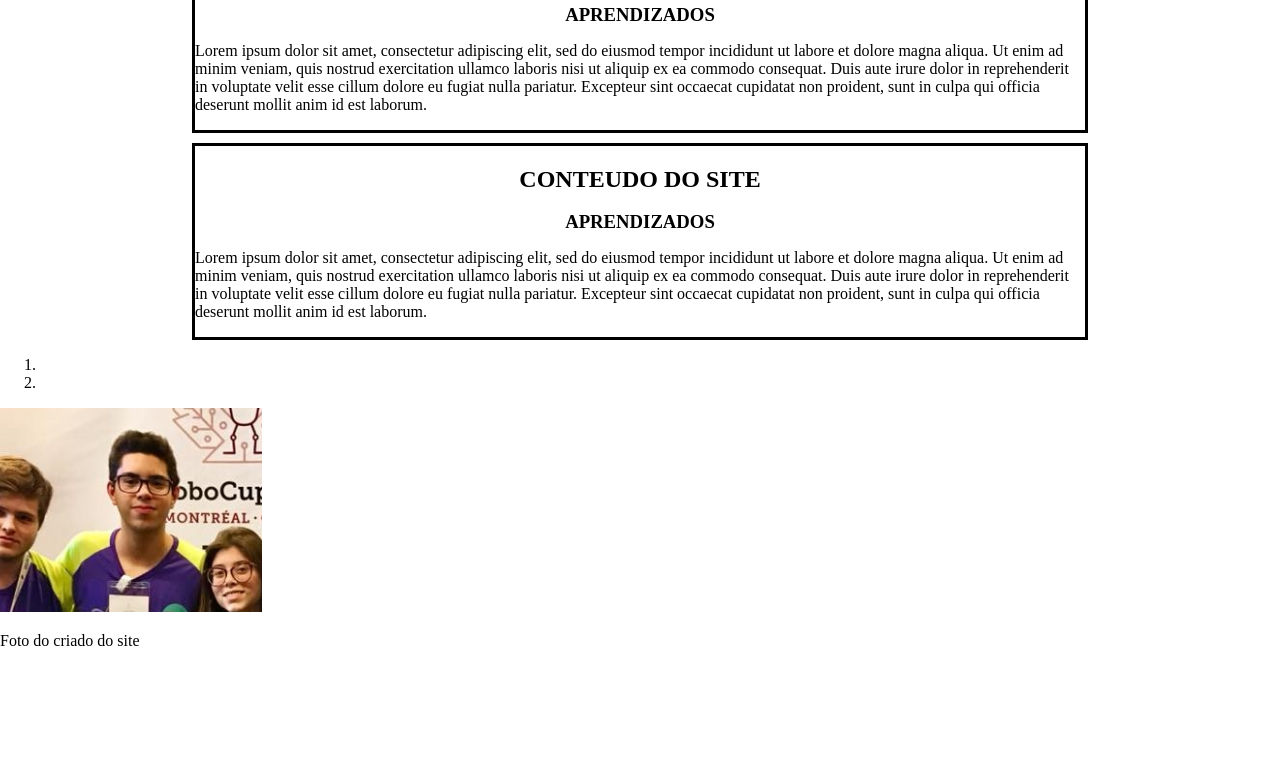
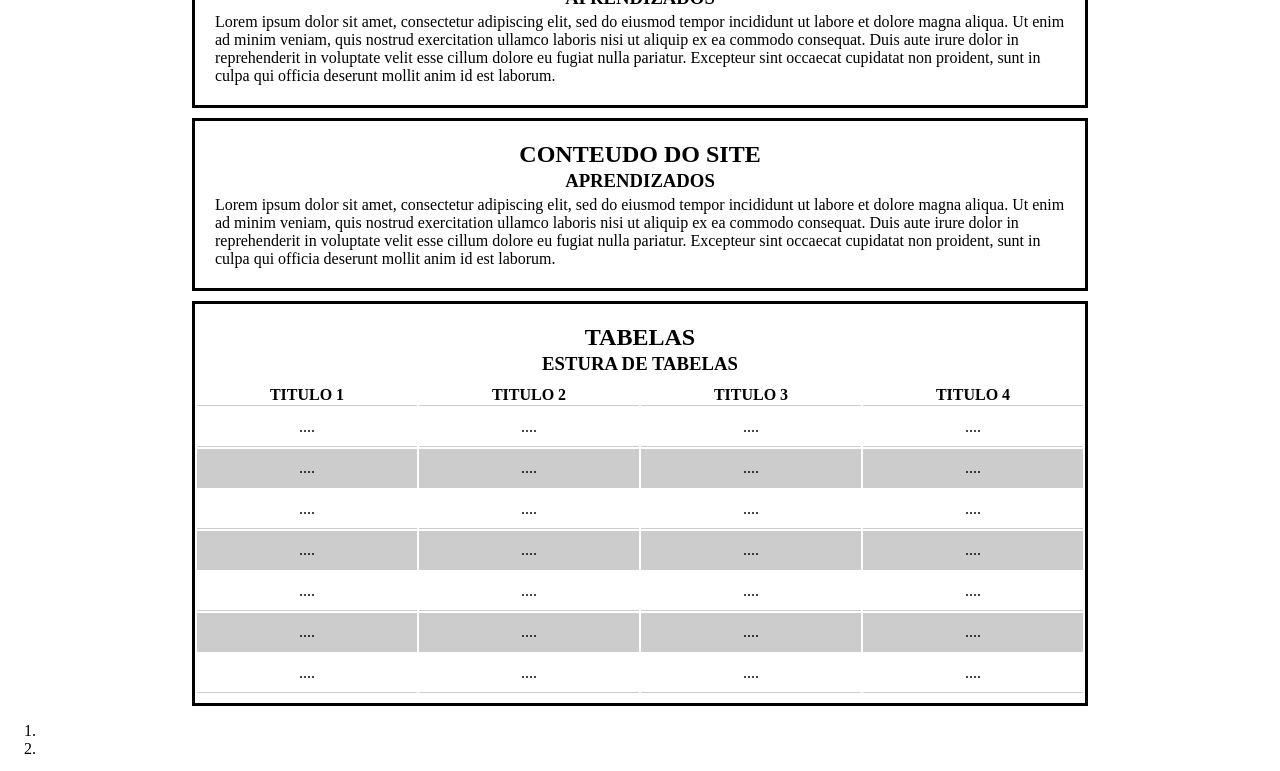
Before and after one commit to AndreyMendonca/evolucao-aprendizado, a plain HTML site: page 1 html css basico/index.html in a window 1280 px wide. Shown: the part 566-1337 px from the top of the page. Before the commit the page ends 1232 px from the top, so only its background shows below. Drawn offline with Linux system fonts and the light colour scheme.

Commit message:
estrutura de tabela

```diff
--- a/1 html css basico/index.html
+++ b/1 html css basico/index.html
@@ -23,13 +23,13 @@
     <selection>
         <div class="post">
             <header>
-                <h2 class="txt-center txt-ajuste" >CONTEUDO DO SITE</h2>
+                <h2 class="txt-center" >CONTEUDO DO SITE</h2>
             </header>
             <article>
                 <header>
-                    <h3 class="txt-center">APRENDIZADOS</h3>
+                    <h3 class="txt-center txt-ajuste">APRENDIZADOS</h3>
                 </header>
-                <p>
+                <p class="conteudo-post">
                     Lorem ipsum dolor sit amet, consectetur adipiscing elit, sed do eiusmod tempor incididunt ut labore et dolore magna
                     aliqua. Ut enim ad minim veniam, quis nostrud exercitation ullamco laboris nisi ut aliquip ex ea commodo consequat.
                     Duis aute irure dolor in reprehenderit in voluptate velit esse cillum dolore eu fugiat nulla pariatur. Excepteur sint
@@ -42,18 +42,85 @@
     <selection>
         <div class="post">
             <header>
-                <h2 class="txt-center txt-ajuste" >CONTEUDO DO SITE</h2>
+                <h2 class="txt-center" >CONTEUDO DO SITE</h2>
             </header>
             <article>
                 <header>
-                    <h3 class="txt-center">APRENDIZADOS</h3>
+                    <h3 class="txt-center txt-ajuste">APRENDIZADOS</h3>
                 </header>
-                <p>
+                <p class="conteudo-post">
                     Lorem ipsum dolor sit amet, consectetur adipiscing elit, sed do eiusmod tempor incididunt ut labore et dolore magna
                     aliqua. Ut enim ad minim veniam, quis nostrud exercitation ullamco laboris nisi ut aliquip ex ea commodo consequat.
                     Duis aute irure dolor in reprehenderit in voluptate velit esse cillum dolore eu fugiat nulla pariatur. Excepteur sint
                     occaecat cupidatat non proident, sunt in culpa qui officia deserunt mollit anim id est laborum.
                 </p>
+            </article>
+        </div>
+    </selection>
+
+    <selection>
+        <div class="post">
+            <header>
+                <h2 class="txt-center">TABELAS</h2>
+            </header>
+            <article>
+                <header>
+                    <h3 class="txt-center txt-ajuste">ESTURA DE TABELAS</h3>
+                </header>
+                <table>
+                    <thead>
+                        <tr>
+                            <th>TITULO 1</th>
+                            <th>TITULO 2</th>
+                            <th>TITULO 3</th>
+                            <th>TITULO 4</th>
+                        </tr>
+                    </thead>
+                    <tbody>
+                        <tr>
+                            <td>....</td>
+                            <td>....</td>
+                            <td>....</td>
+                            <td>....</td>
+                        </tr>
+                        <tr>
+                            <td>....</td>
+                            <td>....</td>
+                            <td>....</td>
+                            <td>....</td>
+                        </tr>
+                        <tr>
+                            <td>....</td>
+                            <td>....</td>
+                            <td>....</td>
+                            <td>....</td>
+                        </tr>
+                        <tr>
+                            <td>....</td>
+                            <td>....</td>
+                            <td>....</td>
+                            <td>....</td>
+                        </tr>
+                        <tr>
+                            <td>....</td>
+                            <td>....</td>
+                            <td>....</td>
+                            <td>....</td>
+                        </tr>
+                        <tr>
+                            <td>....</td>
+                            <td>....</td>
+                            <td>....</td>
+                            <td>....</td>
+                        </tr>
+                        <tr>
+                            <td>....</td>
+                            <td>....</td>
+                            <td>....</td>
+                            <td>....</td>
+                        </tr>
+                    </tbody>
+                </table>
             </article>
         </div>
     </selection>
--- a/1 html css basico/style.css
+++ b/1 html css basico/style.css
@@ -53,3 +53,37 @@ nav {
     text-align: center;
     margin-bottom: 0px;
 }
+
+.txt-ajuste{
+    margin-top: 2px;
+}
+
+.conteudo-post{
+    margin: 4px 20px 20px 20px;
+}
+
+/*TABELAS*/
+
+td, tr{
+    padding: 10px;
+}
+
+tr:hover{
+    background-color: #eee;
+}
+
+thead th, tbody td{
+    border-bottom: 1px solid #ccc;
+}
+
+tbody tr:nth-child(even){
+    background-color: #ccc;
+}
+
+table{
+    width: 100%;
+    margin-bottom : .5em;
+    margin-top: .5em;
+    table-layout: fixed;
+    text-align: center;
+  }
```
